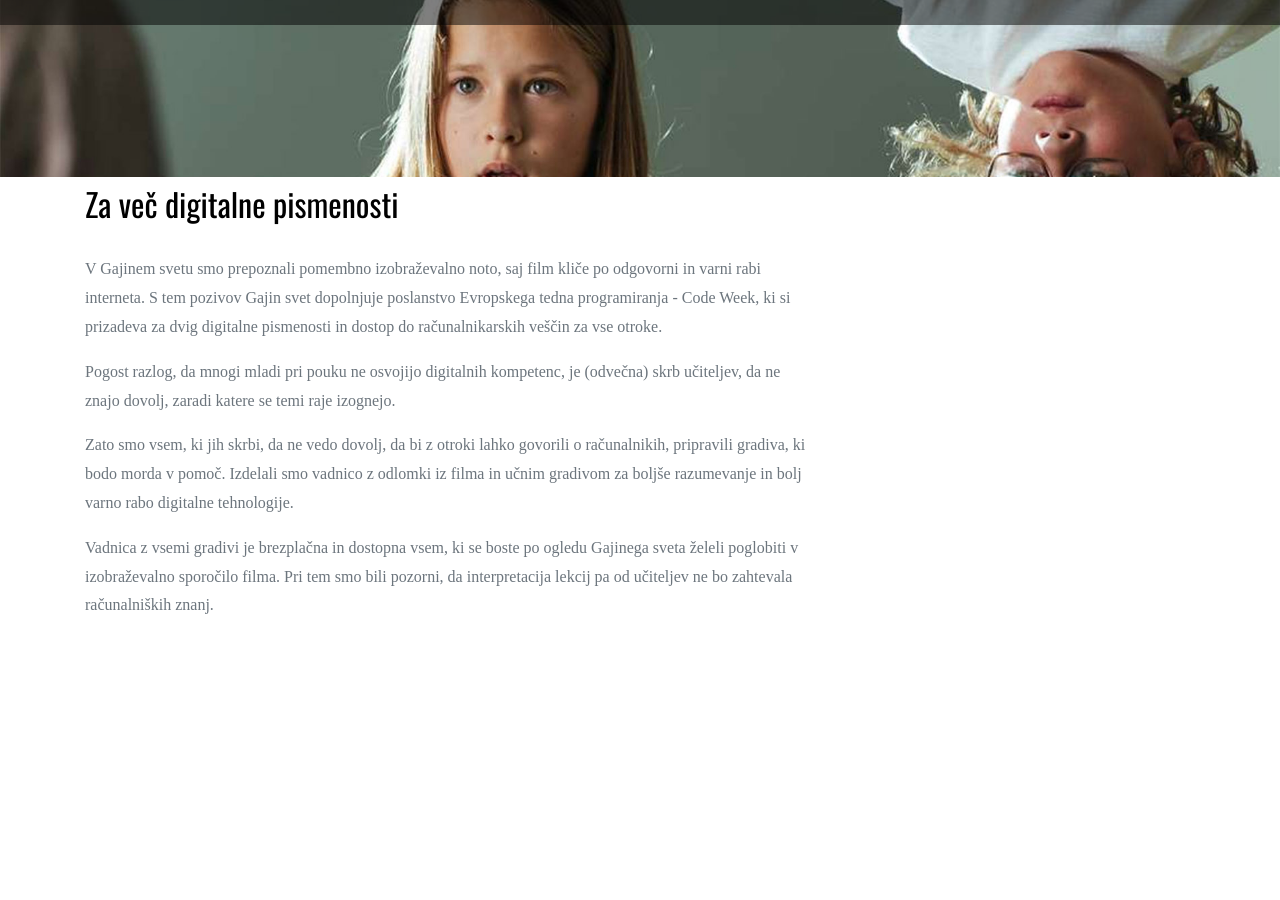
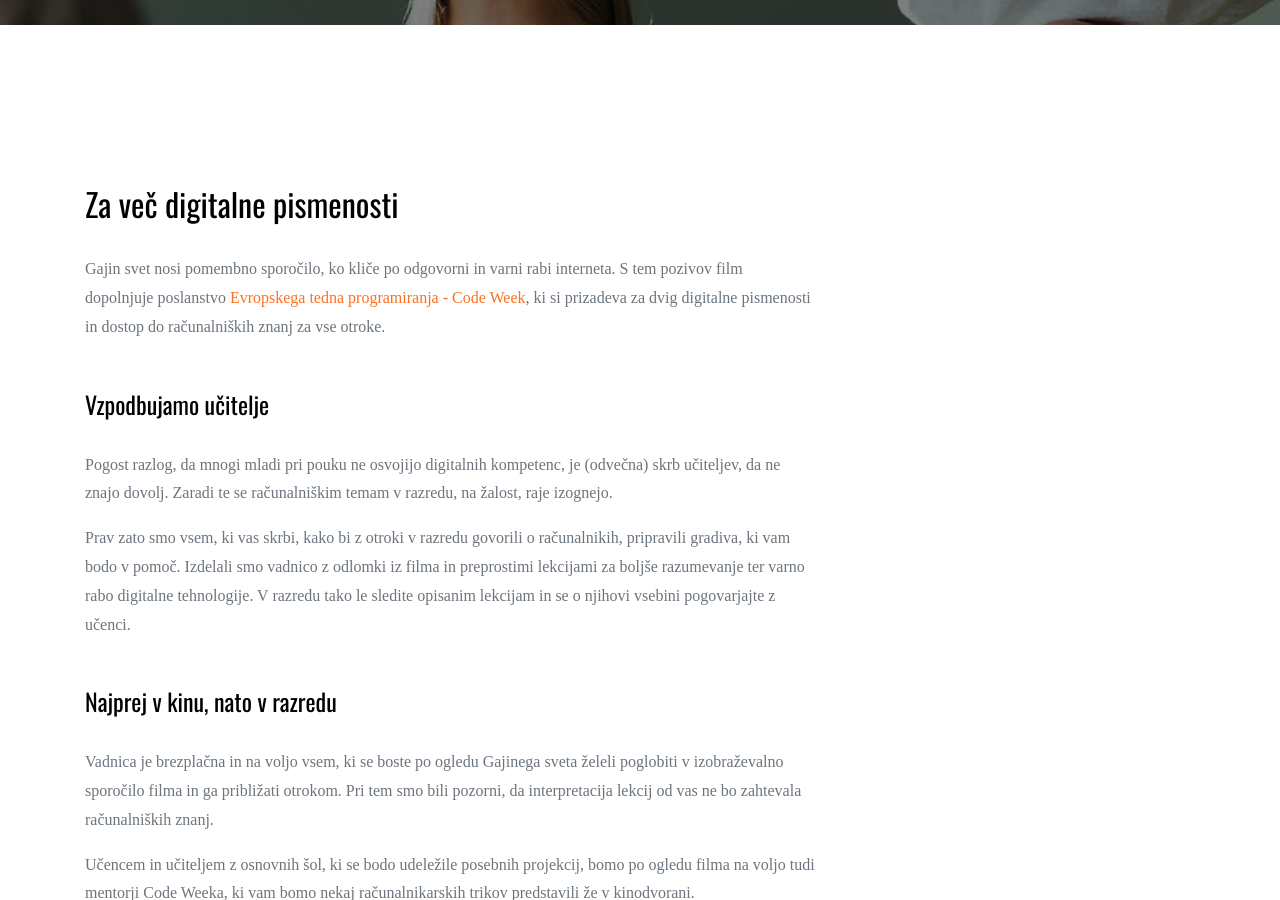
Before and after one commit to codeweeksi/gajin-svet, a Jekyll site: the page built from vadnica/about.md, in a window 1280 px wide and 900 px high, scrolled down 525 px. Built offline with Jekyll 4.4.1, drawn with Linux system fonts in a browser that asks for light colours; some web fonts are replaced; comment, search, counter and statistics services are not loaded; before the commit the page ends 1273 px from its top, so only the background shows below that.

Commit message:
edited text

```diff
--- a/vadnica/about.md
+++ b/vadnica/about.md
@@ -8,10 +8,16 @@ excerpt: Ekipa Code Week Slovenija in ustvarjalci filma Gajin svet smo ustvarili
 
 <h2>Za več digitalne pismenosti</h2>
 
-<p>V Gajinem svetu smo prepoznali pomembno izobraževalno noto, saj film kliče po odgovorni in varni rabi interneta. S tem pozivov Gajin svet dopolnjuje poslanstvo Evropskega tedna programiranja - Code Week, ki si prizadeva za dvig digitalne pismenosti in dostop do računalnikarskih veščin za vse otroke.</p>
+<p>Gajin svet nosi pomembno sporočilo, ko kliče po odgovorni in varni rabi interneta. S tem pozivov film dopolnjuje poslanstvo <a href="http://codeweek.si/" target="blank">Evropskega tedna programiranja - Code Week</a>, ki si prizadeva za dvig digitalne pismenosti in dostop do računalniških znanj za vse otroke.</p>
 
-<p>Pogost razlog, da mnogi mladi pri pouku ne osvojijo digitalnih kompetenc, je (odvečna) skrb učiteljev, da ne znajo dovolj, zaradi katere se temi raje izognejo.</p>
+<h4>Vzpodbujamo učitelje</h4>
 
-<p>Zato smo vsem, ki jih skrbi, da ne vedo dovolj, da bi z otroki lahko govorili o računalnikih, pripravili gradiva, ki bodo morda v pomoč. Izdelali smo vadnico z odlomki iz filma in učnim gradivom za boljše razumevanje in bolj varno rabo digitalne tehnologije.</p>
+<p>Pogost razlog, da mnogi mladi pri pouku ne osvojijo digitalnih kompetenc, je (odvečna) skrb učiteljev, da ne znajo dovolj. Zaradi te se računalniškim temam v razredu, na žalost, raje izognejo.</p>
 
-<p>Vadnica z vsemi gradivi je brezplačna in dostopna vsem, ki se boste po ogledu Gajinega sveta želeli poglobiti v izobraževalno sporočilo filma. Pri tem smo bili pozorni, da interpretacija lekcij pa od učiteljev ne bo zahtevala računalniških znanj.</p>
+<p>Prav zato smo vsem, ki vas skrbi, kako bi z otroki v razredu govorili o računalnikih, pripravili gradiva, ki vam bodo v pomoč. Izdelali smo vadnico z odlomki iz filma in preprostimi lekcijami za boljše razumevanje ter varno rabo digitalne tehnologije. V razredu tako le sledite opisanim lekcijam in se o njihovi vsebini pogovarjajte z učenci.</p>
+
+<h4>Najprej v kinu, nato v razredu</h4>
+
+<p>Vadnica je brezplačna in na voljo vsem, ki se boste po ogledu Gajinega sveta želeli poglobiti v izobraževalno sporočilo filma in ga približati otrokom. Pri tem smo bili pozorni, da interpretacija lekcij od vas ne bo zahtevala računalniških znanj.</p>
+
+<p>Učencem in učiteljem z osnovnih šol, ki se bodo udeležile posebnih projekcij, bomo po ogledu filma na voljo tudi mentorji Code Weeka, ki vam bomo nekaj računalnikarskih trikov predstavili že v kinodvorani.</p>
```
